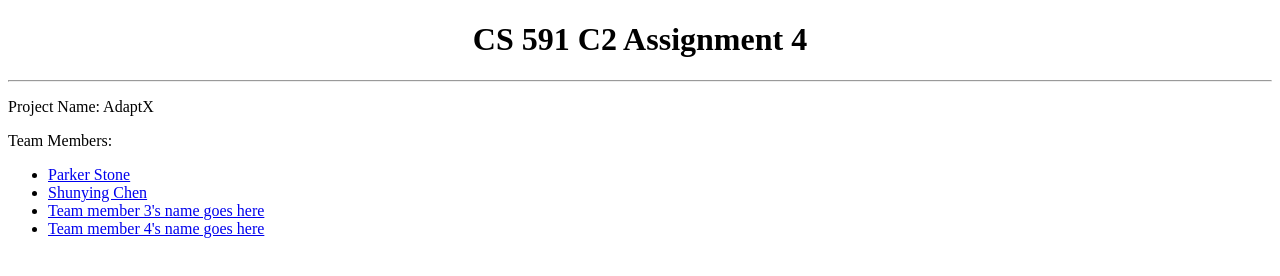
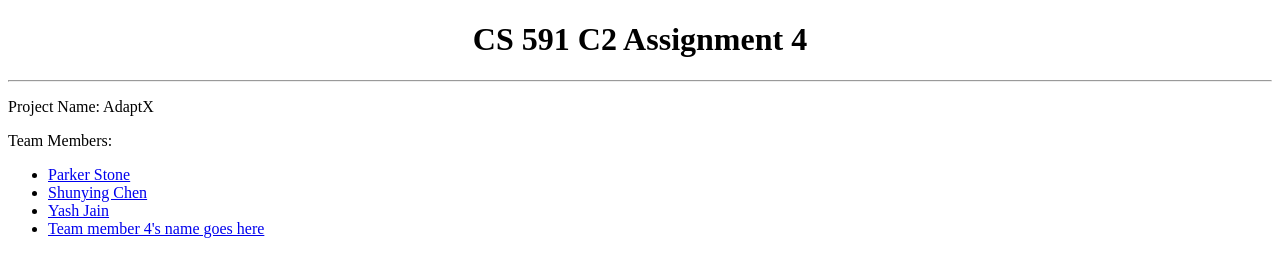
Before and after one commit to parkerwstone/simple_git_website, a plain HTML site: page index.html in a window 1280 px wide. Drawn offline with Linux system fonts and the light colour scheme.

Commit message:
added Yash

```diff
--- a/index.html
+++ b/index.html
@@ -13,7 +13,7 @@
       <ul>
       	<li><a href="team_member1.html">Parker Stone</a></li>
       	<li><a href="team_member2.html">Shunying Chen</a></li>
-      	<li><a href="team_member3.html">Team member 3's name goes here</a></li>
+      	<li><a href="team_member3.html">Yash Jain</a></li>
       	<li><a href="team_member4.html">Team member 4's name goes here</a></li>
       </ul>
     </p>
```
